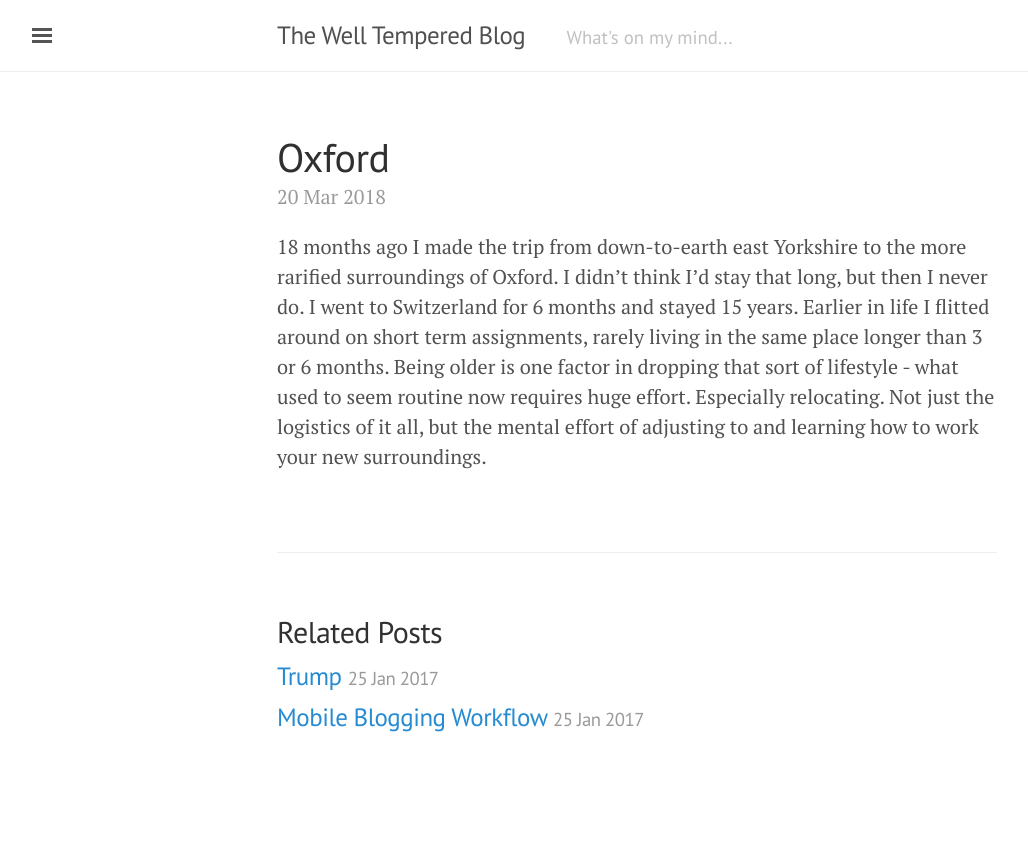
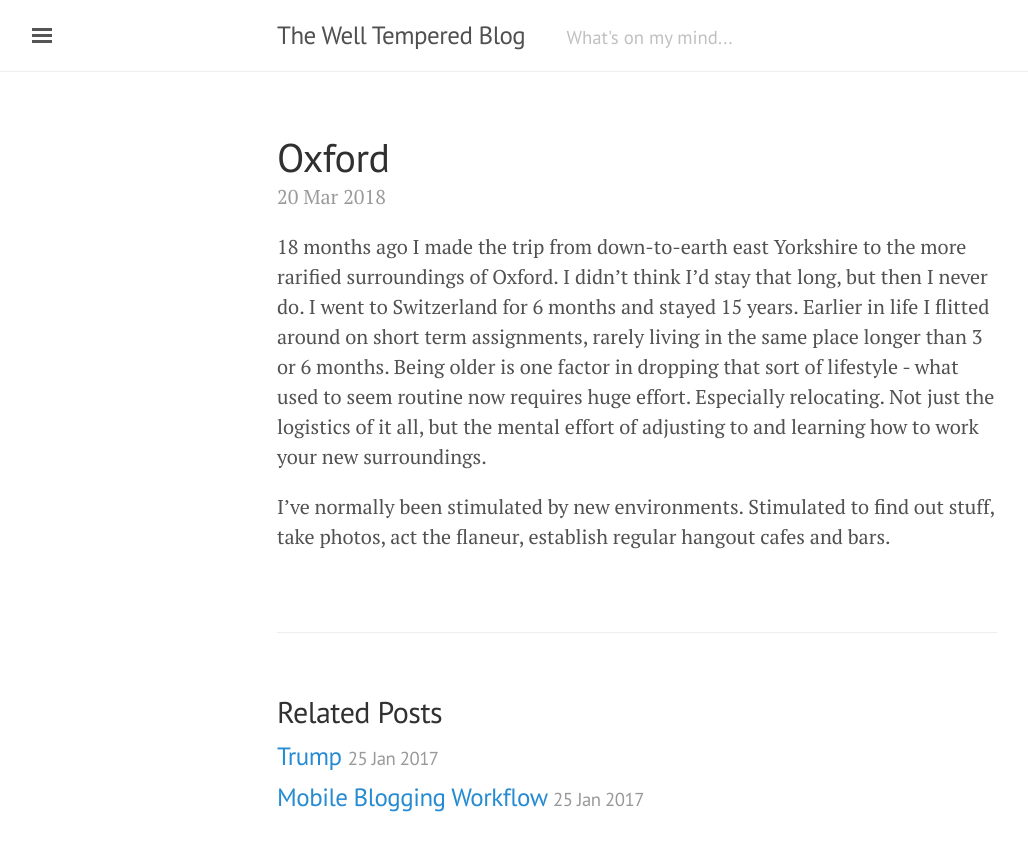
Before and after one commit to Richardtugwell/richardtugwell.github.io, a Jekyll site: the page built from _posts/2018-03-20-Oxford.md, in a window 1280 px wide. Shown: the top 851 px of the page, without its empty margins (3-1031 px from the left). Built offline with Jekyll 4.4.1, drawn with Linux system fonts in a browser that asks for light colours; comment, search, counter and statistics services are not loaded.

Commit message:
Update 2018-03-20-Oxford.md

```diff
--- a/_posts/2018-03-20-Oxford.md
+++ b/_posts/2018-03-20-Oxford.md
@@ -1,6 +1,9 @@
 ---
 layout: post
 title: Oxford
-date: 2018-03-20 11:30
+date: '2018-03-20 11:30'
+published: true
 ---
 18 months ago I made the trip from down-to-earth east Yorkshire to the more rarified surroundings of Oxford. I didn’t think I’d stay that long, but then I never do. I went to Switzerland for 6 months and stayed 15 years. Earlier in life I flitted around on short term assignments, rarely living in the same place longer than 3 or 6 months. Being older is one factor in dropping that sort of lifestyle - what used to seem routine now requires huge effort. Especially relocating. Not just the logistics of it all, but the mental effort of adjusting to and learning how to work your new surroundings.
+
+I've normally been stimulated by new environments. Stimulated to find out stuff, take photos, act the flaneur, establish regular hangout cafes and bars.
```
